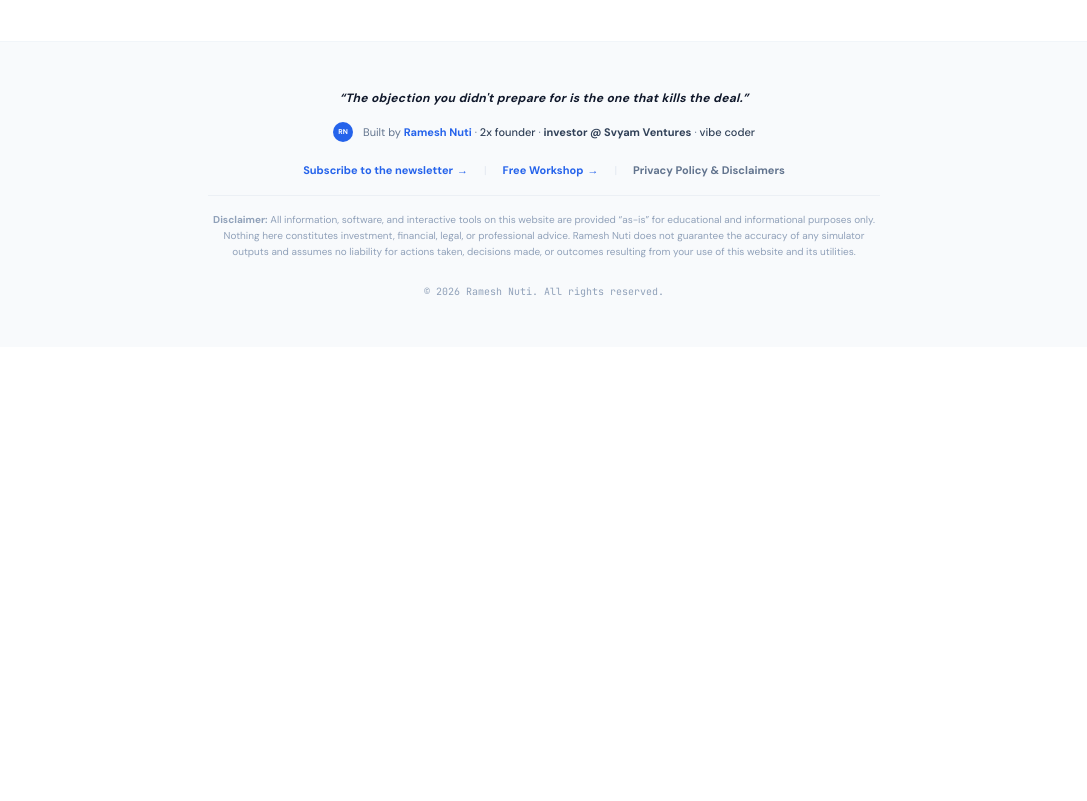
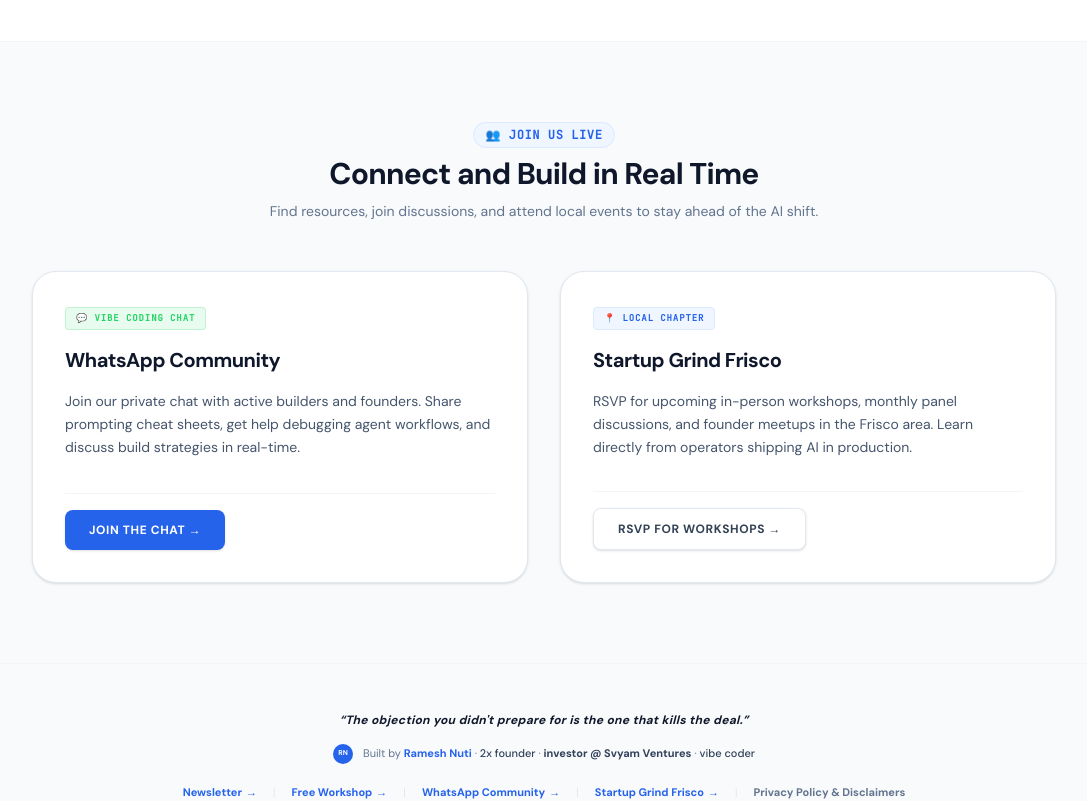
Before and after one commit to tryinaweek/rameshnuti-v2, a Next.js app: page / in a window 1280 px wide. Shown: the part 3000-3801 px from the top of the page, without its empty margins (96-1183 px from the left). Before the commit the page ends 3347 px from the top, so only its background shows below. Built offline with nearby package versions, Linux system fonts and the light colour scheme.

Commit message:
feat: add WhatsApp Community and Startup Grind Frisco RSVP blocks on homepage and footer

```diff
--- a/src/app/page.tsx
+++ b/src/app/page.tsx
@@ -318,6 +318,77 @@
         </div>
       </section>
 
+      {/* 5. COMMUNITY & EVENTS SECTION - Slate Light Background */}
+      <section className="py-20 px-6 bg-slate-light border-t border-slate-100">
+        <div className="max-w-5xl mx-auto space-y-12">
+
+          <div className="text-center max-w-2xl mx-auto space-y-2">
+            <span className="inline-block bg-blue-50 border border-blue-100 text-teal-accent px-3 py-1 rounded-full text-xs font-mono font-bold tracking-wider uppercase">
+              👥 JOIN US LIVE
+            </span>
+            <h2 className="text-3xl font-bold tracking-tight text-slate-900">
+              Connect and Build in Real Time
+            </h2>
+            <p className="text-slate-500 text-sm leading-relaxed">
+              Find resources, join discussions, and attend local events to stay ahead of the AI shift.
+            </p>
+          </div>
+
+          <div className="grid md:grid-cols-2 gap-8">
+            {/* Card 1: WhatsApp */}
+            <div className="bg-white border border-slate-200 rounded-3xl p-8 flex flex-col justify-between text-left shadow-sm">
+              <div className="space-y-4">
+                <span className="inline-flex items-center gap-1.5 text-[9px] font-mono font-bold tracking-widest text-[#25d366] bg-[#25d366]/10 border border-[#25d366]/20 px-2.5 py-1 rounded">
+                  💬 VIBE CODING CHAT
+                </span>
+                <h3 className="text-xl font-bold text-slate-900 tracking-tight">
+                  WhatsApp Community
+                </h3>
+                <p className="text-slate-600 text-sm leading-relaxed">
+                  Join our private chat with active builders and founders. Share prompting cheat sheets, get help debugging agent workflows, and discuss build strategies in real-time.
+                </p>
+              </div>
+              <div className="mt-8 pt-4 border-t border-slate-100">
+                <a
+                  href="https://chat.whatsapp.com/D4KNtVUNHQo7ipId4yHSPO?mode=gi_t"
+                  target="_blank"
+                  rel="noopener noreferrer"
+                  className="btn-primary inline-block py-3 px-6 text-xs uppercase tracking-wider font-bold shadow-sm"
+                >
+                  Join the Chat &rarr;
+                </a>
+              </div>
+            </div>
+
+            {/* Card 2: Startup Grind Frisco */}
+            <div className="bg-white border border-slate-200 rounded-3xl p-8 flex flex-col justify-between text-left shadow-sm">
+              <div className="space-y-4">
+                <span className="inline-block text-[9px] font-mono font-bold tracking-widest text-teal-accent bg-blue-50 border border-blue-100 px-2.5 py-1 rounded">
+                  📍 LOCAL CHAPTER
+                </span>
+                <h3 className="text-xl font-bold text-slate-900 tracking-tight">
+                  Startup Grind Frisco
+                </h3>
+                <p className="text-slate-600 text-sm leading-relaxed">
+                  RSVP for upcoming in-person workshops, monthly panel discussions, and founder meetups in the Frisco area. Learn directly from operators shipping AI in production.
+                </p>
+              </div>
+              <div className="mt-8 pt-4 border-t border-slate-100">
+                <a
+                  href="https://startupgrind.com/frisco"
+                  target="_blank"
+                  rel="noopener noreferrer"
+                  className="btn-secondary inline-block py-3 px-6 text-xs uppercase tracking-wider font-bold shadow-sm border border-slate-200 hover:bg-slate-50 transition-colors"
+                >
+                  RSVP for Workshops &rarr;
+                </a>
+              </div>
+            </div>
+          </div>
+
+        </div>
+      </section>
+
     </div>
   );
 }
--- a/src/components/Footer.tsx
+++ b/src/components/Footer.tsx
@@ -43,7 +43,7 @@
             href="/newsletter"
             className="inline-flex items-center gap-1 text-[11px] text-teal-accent font-bold no-underline hover:underline transition-all duration-300"
           >
-            Subscribe to the newsletter <span>&rarr;</span>
+            Newsletter <span>&rarr;</span>
           </Link>
           <span className="text-[11px] text-slate-200">|</span>
           <Link
@@ -52,6 +52,24 @@
           >
             Free Workshop <span>&rarr;</span>
           </Link>
+          <span className="text-[11px] text-slate-200">|</span>
+          <a
+            href="https://chat.whatsapp.com/D4KNtVUNHQo7ipId4yHSPO?mode=gi_t"
+            target="_blank"
+            rel="noopener noreferrer"
+            className="inline-flex items-center gap-1 text-[11px] text-teal-accent font-bold no-underline hover:underline transition-all duration-300"
+          >
+            WhatsApp Community <span>&rarr;</span>
+          </a>
+          <span className="text-[11px] text-slate-200">|</span>
+          <a
+            href="https://startupgrind.com/frisco"
+            target="_blank"
+            rel="noopener noreferrer"
+            className="inline-flex items-center gap-1 text-[11px] text-teal-accent font-bold no-underline hover:underline transition-all duration-300"
+          >
+            Startup Grind Frisco <span>&rarr;</span>
+          </a>
           <span className="text-[11px] text-slate-200">|</span>
           <Link
             href="/privacy"
```
